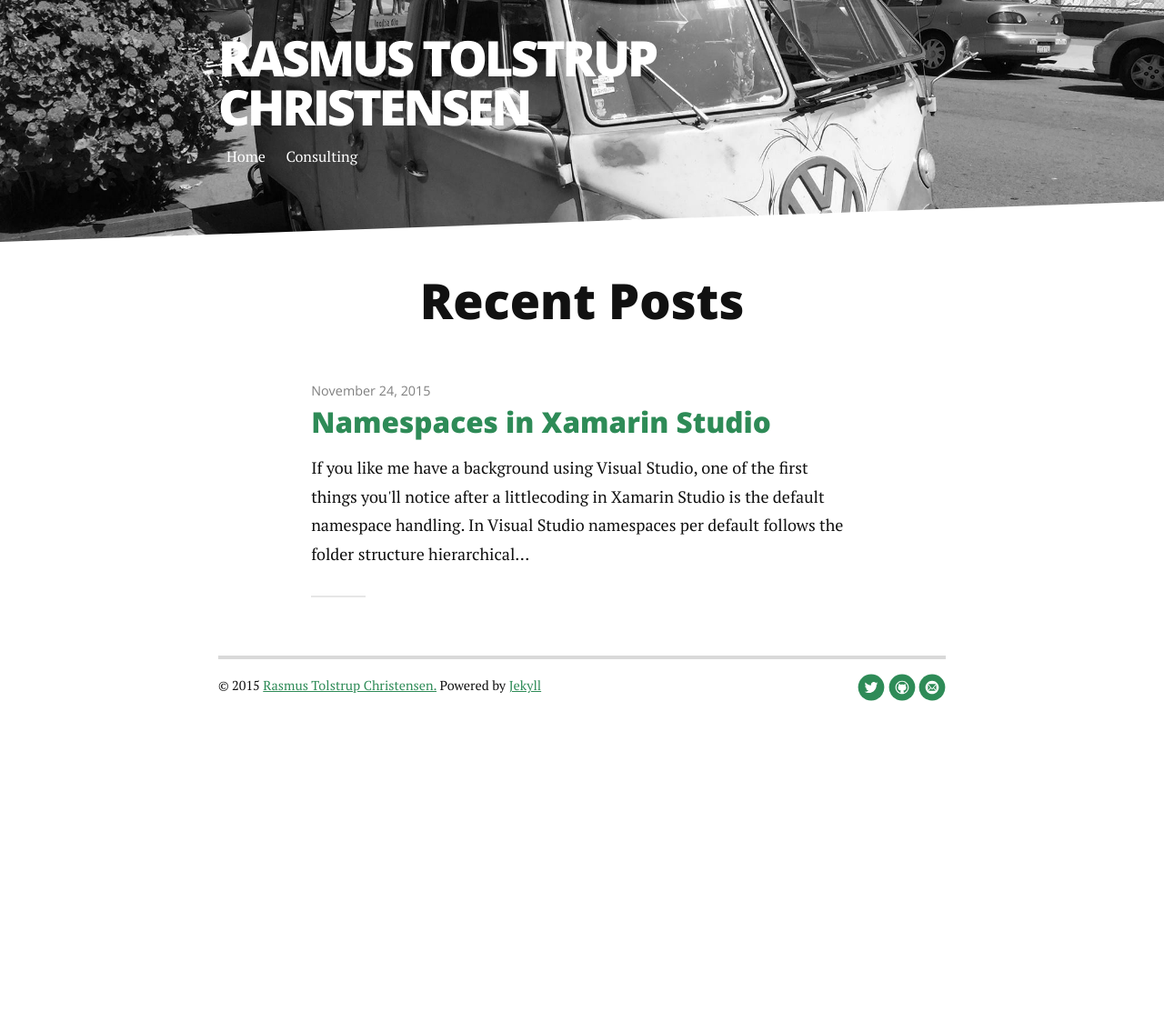
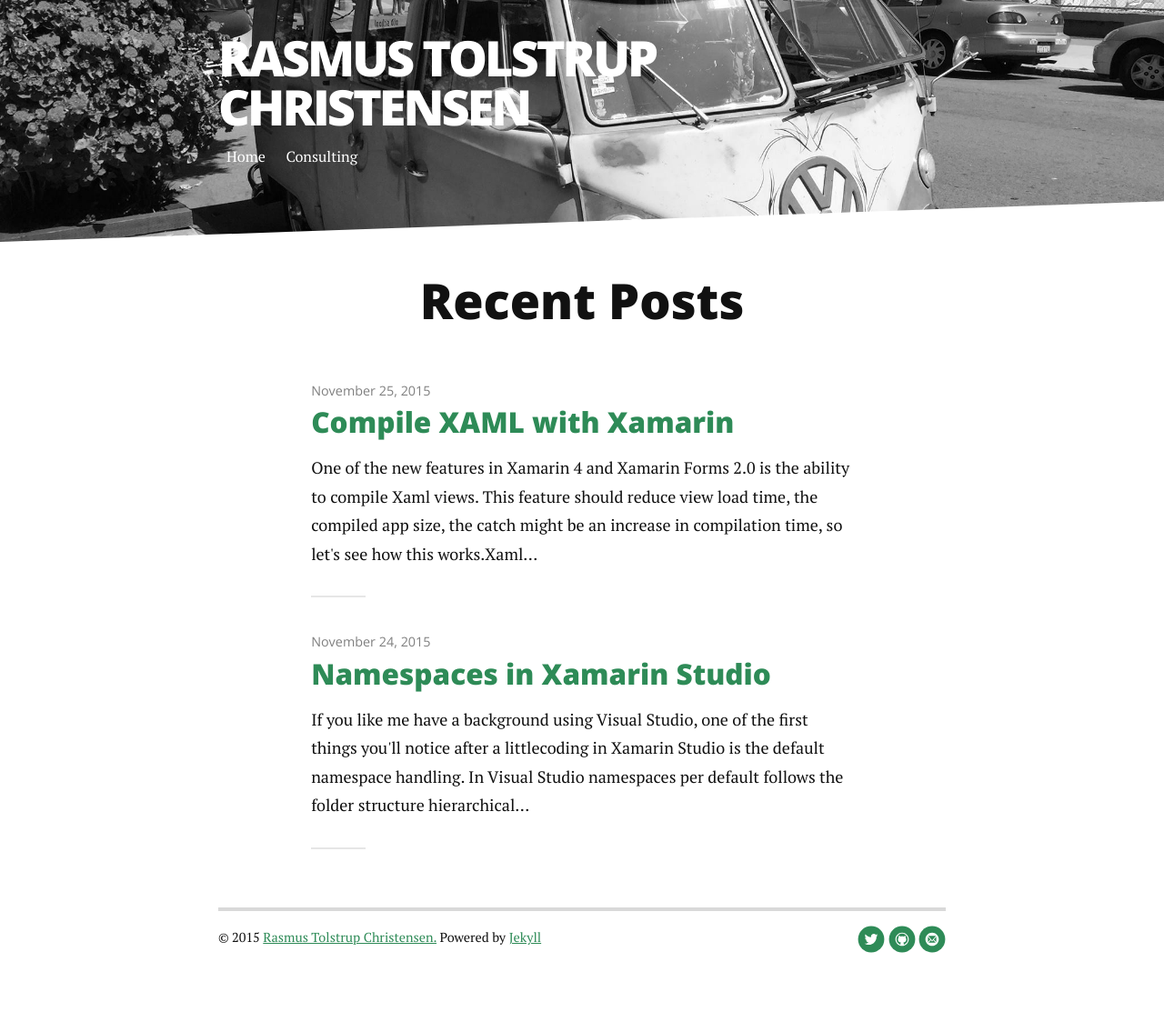
Before and after one commit to rasmuschristensen/rasmuschristensen.github.io, a Jekyll site: the page built from index.html, in a window 1280 px wide. Shown: the whole page at 91% size. Built offline with Jekyll 4.4.1, drawn with Linux system fonts in a browser that asks for light colours; nearby versions of some CDN libraries; Markdown is read by kramdown in place of the engine named in the settings; the list of posts is cut into pages by our own code; before the commit the page ends 900 px from its top, so only the background shows below that.

Commit message:
added xaml compile post

```diff
--- a/_config.yml
+++ b/_config.yml
@@ -23,4 +23,4 @@ social:
    facebook:
    email: rasmus@bypassion.dk
 
-google_analytics: "UA-11602260-2"
+google_analytics: "UA-11602260-4"
--- /dev/null
+++ b/_posts/2015-11-25-compiled-xaml-views.markdown
@@ -0,0 +1,40 @@
+---
+layout: post
+title:  "Compile XAML with Xamarin"
+date:   2015-11-25
+---
+
+<p class="intro">
+<span class="dropcap">O</span>ne of the new features in Xamarin 4 and Xamarin Forms 2.0 is the ability to compile Xaml views.
+ This feature should reduce view load time, the compiled app size, the catch might be an increase in compilation time, so let's see how
+ this works.
+</p>
+
+## Xaml runtime error
+First we created a basic Xamarin cross platform project based on Xamarin Forms. Ensure to update the Xamarin.Forms nuget packages to version 2.x.
+Add a Xaml view to the project with a simple Button control and two properties Id and Text (...Yes the Id is not valid, let's verify it.)
+<img src="{{ '/assets/img/InvalidXaml.png' | prepend: site.baseurl }}" alt="xamarin invalid attr">
+Before Xamarin Forms 2.0 this would compile just fine, and if we didn't do anything to the current project in Xamarin 2.0, compilation will also complete without any errors.
+If we start the app either in the simulator or on a device, we would get a runtime error.
+<img src="{{ '/assets/img/xamlruntimeerror.png' | prepend: site.baseurl }}" alt="xamarin runtime error">
+As expected the "Id" property is invalid.
+As this is a very simple example, this could however be something deep inside our app and not that easy to locate.
+##Enabling Xaml Compilation
+The new feature to enable the XamlC, Xaml Compiler - can be enabled at either assembly level or class level or in a mix of both. It's located in the namespace
+__Xamarin.Forms.Xaml__.
+Locate the App class and above the namespace definition, add the following codesnippet.
+{% highlight csharp %}
+
+using Xamarin.Forms.Xaml
+[assembly: XamlCompilation (XamlCompilationOptions.Compile)]
+{% endhighlight %}
+
+Build the project again and now the code won't compile, with the following error, but luckily this time, we caught it during compilation.
+<img src="{{ '/assets/img/compileerror.png' | prepend: site.baseurl }}" alt="xamarin compile error">
+It's also possible to add Xaml compilation to a specific view, simply by added the same attribute as before without __assembly:__ to at the class level of a view.
+The result is the same as before, except this time Xaml compilation is only enabled for a specific view.
+<img src="{{ '/assets/img/xamlcompilationclass.png' | prepend: site.baseurl }}" alt="xamarin compile error">
+
+Finally it's possible to either add and mix multiple class level Xaml compilations or if you enabled it at assembly level, you can exclude it for specific viewsby selecting
+__.Skip__ instead of __.Compile__ at class level
+ <img src="{{ '/assets/img/xamlcompileskip.png' | prepend: site.baseurl }}" alt="xamarin compile skip">
```
Also changed, not shown: assets/img/InvalidXaml.png (added), assets/img/compileerror.png (added), assets/img/xamlcompilationclass.png (added), assets/img/xamlcompileskip.png (added), assets/img/xamlruntimeerror.png (added), 4 other files.
